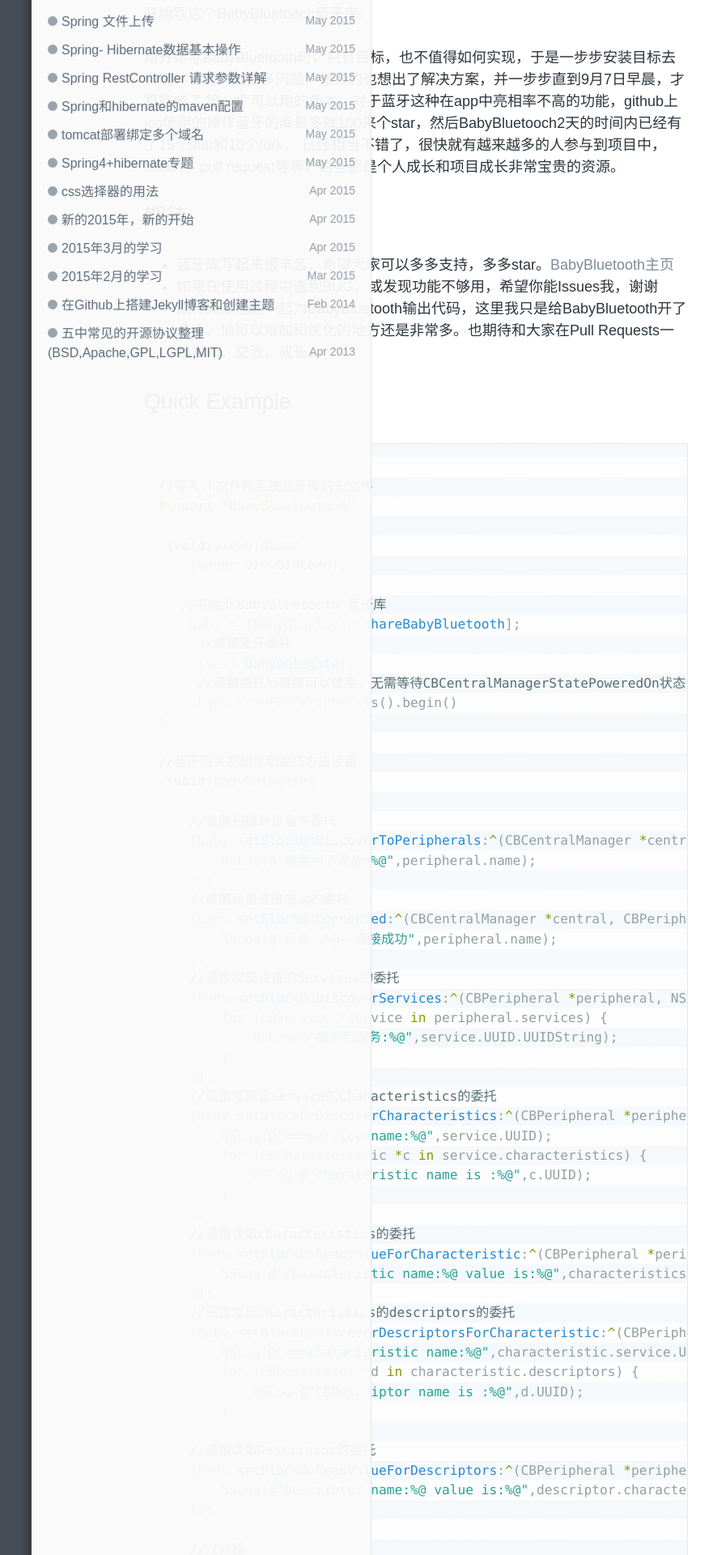
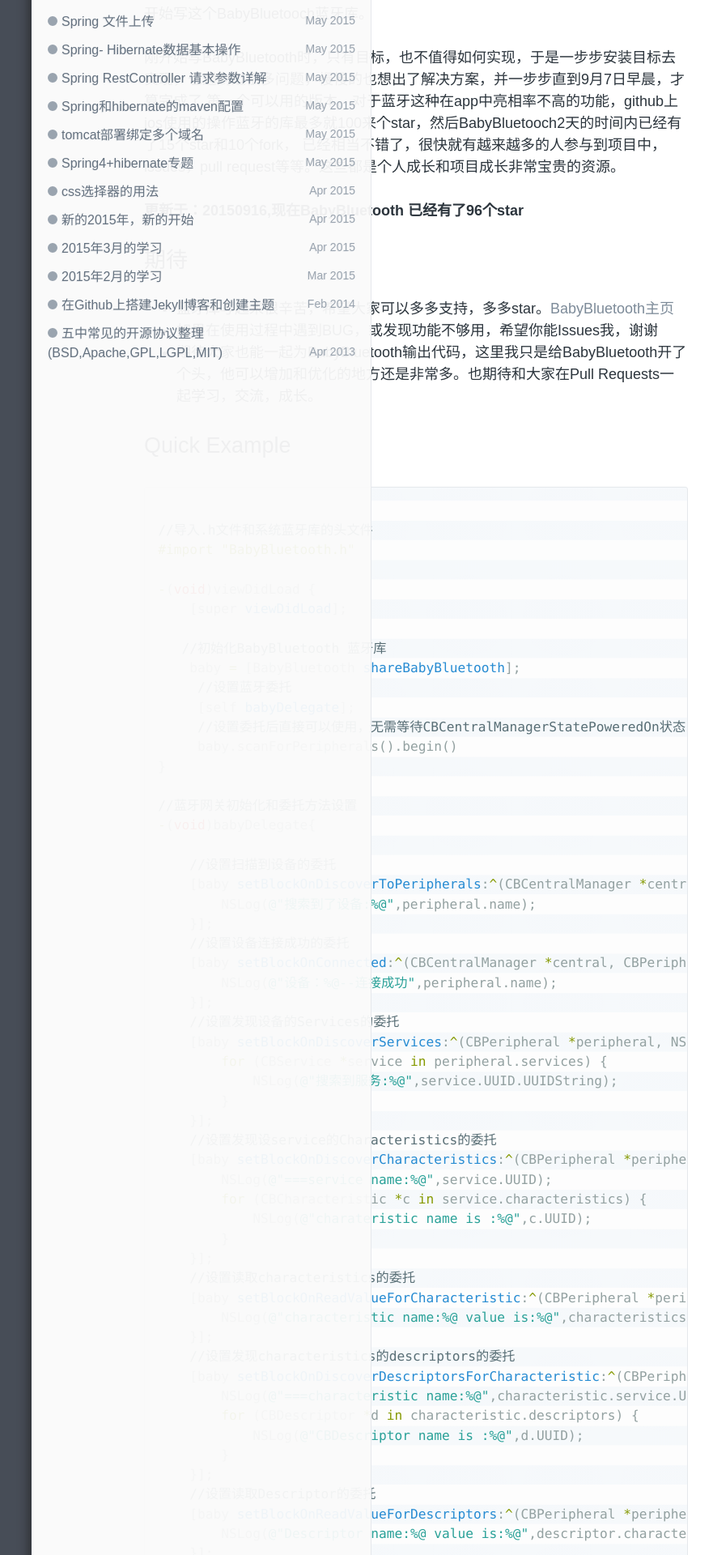
Before and after one commit to coolnameismy/coolnameismy.github.io, a Jekyll site: the page built from _posts/tech/IOS/2015-09-11-ios-BLE-4.md, in a window 1280 px wide. Shown: the part 684-2604 px from the top of the page at 81% size, without its empty margins (126-1007 px from the left). Built offline with Jekyll 4.4.1, drawn with Linux system fonts in a browser that asks for light colours; Markdown is read by kramdown in place of the engine named in the settings; comment, search, counter and statistics services are not loaded.

Commit message:
new star about babybluetooth

```diff
--- a/_posts/tech/IOS/2015-09-11-ios-BLE-4.md
+++ b/_posts/tech/IOS/2015-09-11-ios-BLE-4.md
@@ -25,6 +25,8 @@ description:
 刚开始写BabyBluetooth时，只有目标，也不值得如何实现，于是一步步安装目标去实现，也遇到过很多问题，慢慢的也想出了解决方案，并一步步直到9月7日早晨，才算完成了
 第一个可以用的版本。对于蓝牙这种在app中亮相率不高的功能，github上ios使用的操作蓝牙的库最多就100来个star，然后BabyBluetooch2天的时间内已经有了15个star和10个fork，
 已经相当不错了，很快就有越来越多的人参与到项目中，issues，pull request等等。这些都是个人成长和项目成长非常宝贵的资源。
+
+**更新于：20150916,现在BabyBluetooth 已经有了96个star**
 
 ##期待
 
```
